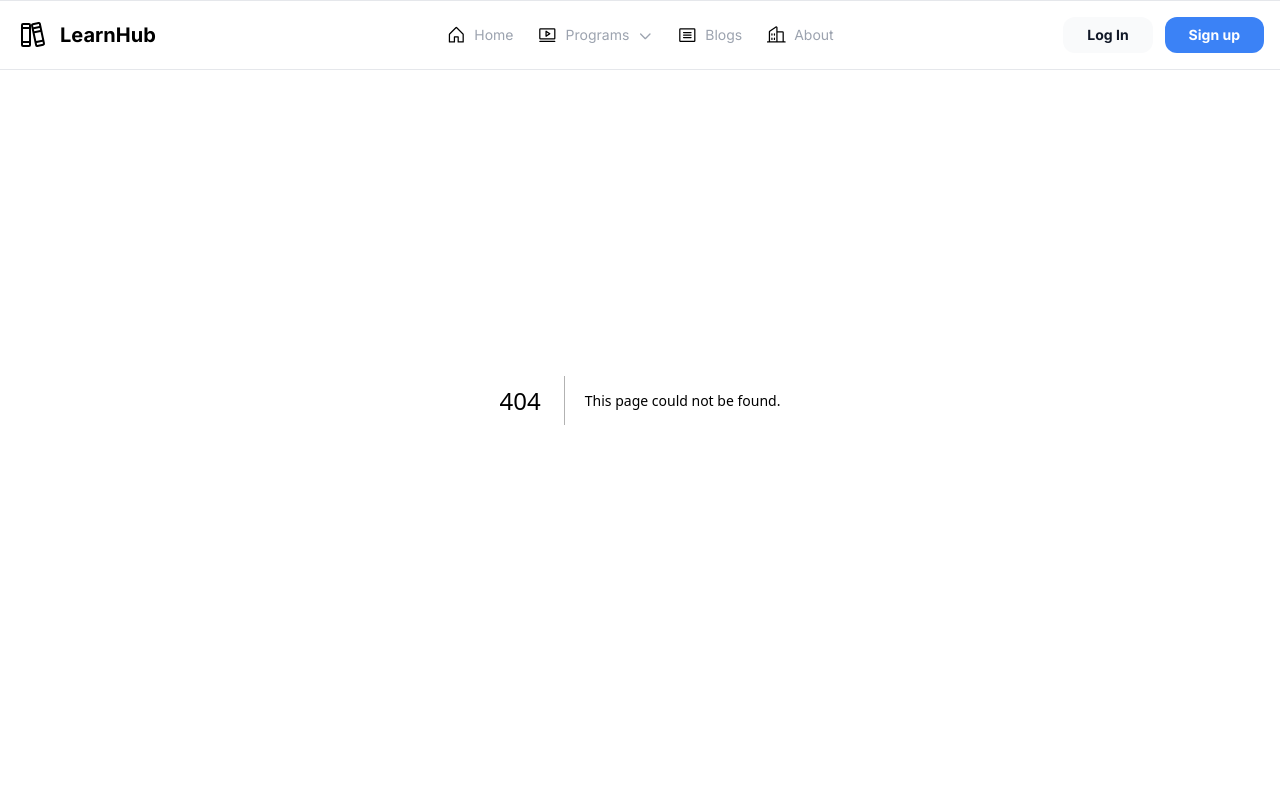
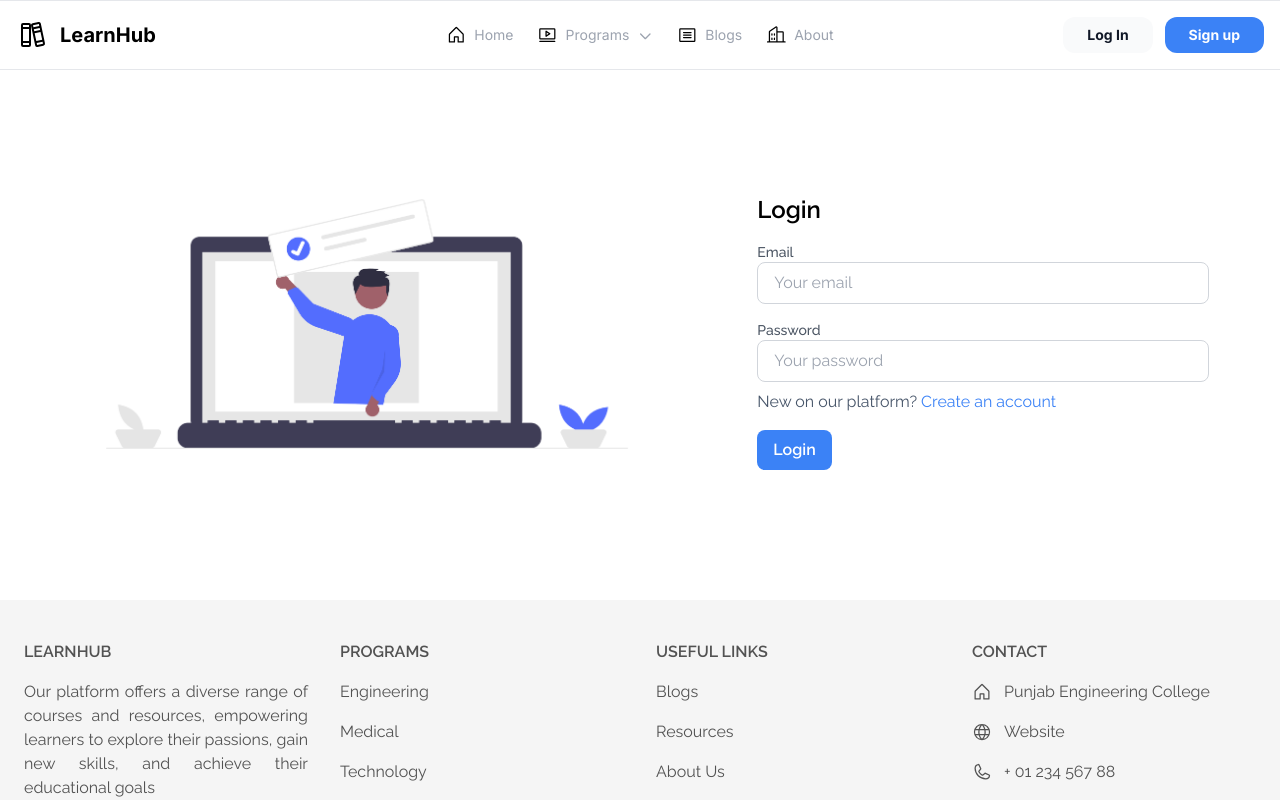
Before and after one commit to anshRS/LearnHub, a Next.js app in the folder client/: page /auth/login in a window 1280 px wide. Before the commit this address had no page. Shown: the top 800 px of the page. Built offline with nearby package versions, Linux system fonts and the light colour scheme.

Commit message:
Designed & Integrated Login feature

```diff
--- /dev/null
+++ b/client/src/app/auth/login/page.js
@@ -0,0 +1,15 @@
+import LoginForm from '@/components/auth/LoginForm'
+import React from 'react'
+
+const Login = () => {
+    return (
+        <div className="w-full lg:w-[500px] bg-white p-6 md:w-1/2" >
+            <h2 className="text-2xl font-semibold mb-4">Login</h2>
+
+            <LoginForm/>
+        </div >
+
+    )
+}
+
+export default Login
--- /dev/null
+++ b/client/src/components/auth/LoginForm.jsx
@@ -0,0 +1,121 @@
+"use client"
+
+import React from 'react'
+import Link from 'next/link'
+import * as Yup from "yup";
+import { useForm } from "react-hook-form";
+import { yupResolver } from "@hookform/resolvers/yup";
+import axios from '@/utils/axios';
+import { useDispatch } from 'react-redux';
+import { logIn } from '@/redux/slices/auth';
+import { toast } from 'react-toastify';
+
+const LoginForm = () => {
+    const dispatch = useDispatch();
+
+    const LoginSchema = Yup.object().shape({
+        email: Yup.string().required("Email is required").email("Email must be a valid email address"),
+        password: Yup.string().required("Password is required"),
+    });
+
+    const defaultValues = {
+        email: "",
+        password: "",
+    };
+
+    const methods = useForm({
+        resolver: yupResolver(LoginSchema),
+        defaultValues,
+    });
+
+    const {
+        register,
+        reset,
+        setError,
+        handleSubmit,
+        formState: { errors, isSubmitting, isSubmitSuccessful },
+    } = methods;
+
+    const onSubmit = async (data) => {
+        try {
+
+            const response = await axios.post("/api/auth/login", {
+                ...data,
+            }, {
+                headers: {
+                    "Content-Type": "application/json",
+                }
+            })
+
+            toast.success(response.data.message, {
+                position: "top-center",
+            });
+
+            dispatch(logIn({
+                isLoggedIn: true,
+                token: response.data.token
+            }))
+        } catch (error) {
+            toast.error(error.message, {
+                position:"top-center",
+            })
+            reset();
+            setError("afterSubmit", {
+                ...error,
+                message: error.message,
+            });
+        }
+    }
+
+    return (
+        <form onSubmit={handleSubmit(onSubmit)}>
+            <div>
+                <label htmlFor="email" className="block text-sm font-medium text-gray-600">
+                    Email
+                </label>
+                <input
+                    type="email"
+                    id="email"
+                    {...register("email")}
+                    className="w-full px-4 py-2 rounded-lg border border-gray-300 focus:outline-none focus:border-blue-500"
+                    placeholder="Your email"
+                />
+                <p className='text-red-600'>{errors.email?.message}</p>
+            </div>
+            <div className="mt-4">
+                <label htmlFor="password" className="block text-sm font-medium text-gray-600">
+                    Password
+                </label>
+                <input
+                    type="password"
+                    id="password"
+                    {...register("password")}
+                    className="w-full px-4 py-2 rounded-lg border border-gray-300 focus:outline-none focus:border-blue-500"
+                    placeholder="Your password"
+                />
+                <p className='text-red-600'>{errors.password?.message}</p>
+            </div>
+
+            <p className="mx-auto mt-2 text-slate-600">
+                New on our platform?
+                <Link
+                    href="/auth/signup"
+                    className="text-blue-500 hover:text-blue-800 ml-1"
+                >
+                    Create an account
+                </Link>
+            </p>
+
+            <div className="mt-4">
+                <button
+                    type="submit"
+                    className="bg-blue-500 hover:bg-blue-600 text-white font-semibold py-2 px-4 rounded-lg focus:outline-none"
+                >
+                    Login
+                </button>
+            </div>
+        </form>
+    )
+}
+
+export default LoginForm
```
